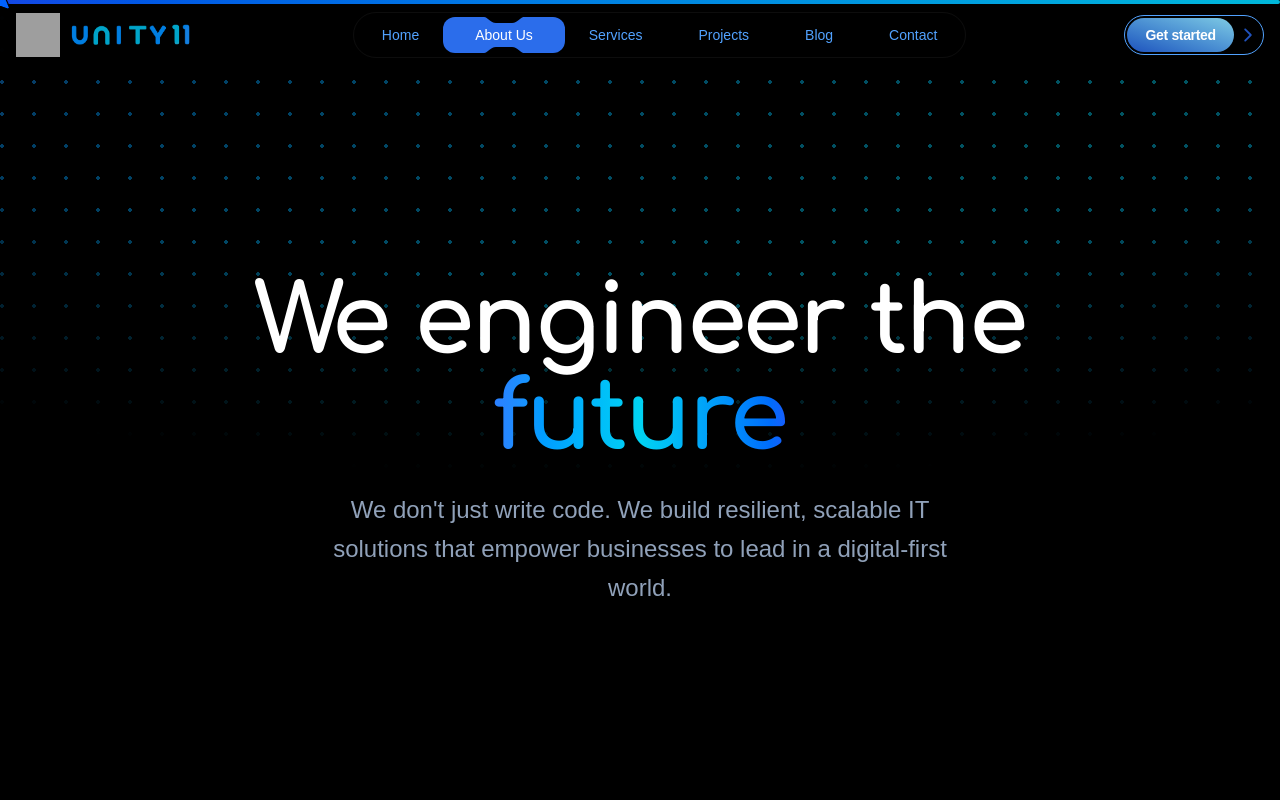
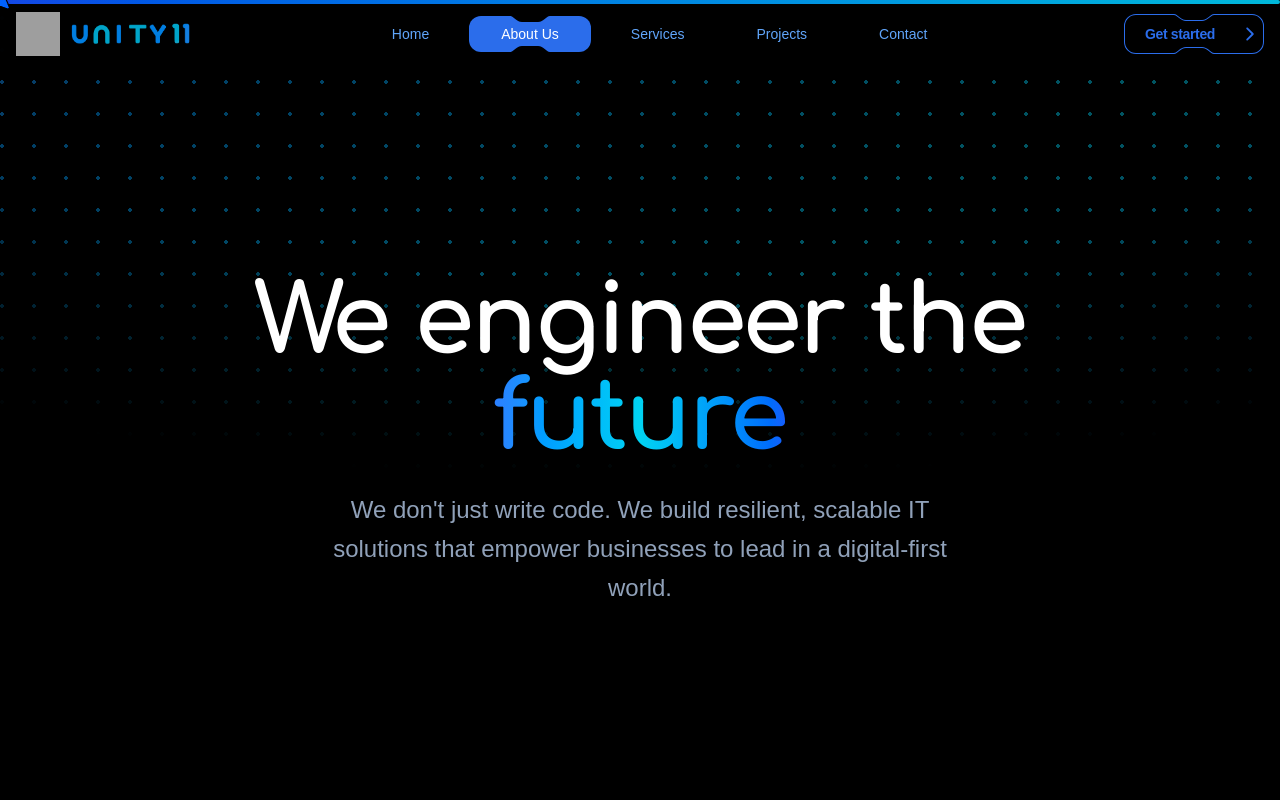
Before and after one commit to UNITY-11/unity11, a Next.js app in the folder apps/client/: page /about in a window 1280 px wide. Shown: the top 800 px of the page. Built offline with nearby package versions, Linux system fonts and the light colour scheme; grey boxes are pictures that could not be loaded.

Commit message:
Update Navbar links and hover animations

```diff
--- a/apps/client/src/components/layout/Navbar.tsx
+++ b/apps/client/src/components/layout/Navbar.tsx
@@ -18,12 +18,12 @@ const navLinks: NavLink[] = [
   { name: "About Us", href: "/about" },
   { name: "Services", href: "/services" },
   { name: "Projects", href: "/projects" },
-  { name: "Blog", href: "/blog" },
   { name: "Contact", href: "/contact" },
 ];
 
 const Navbar: React.FC = () => {
   const [activeLink, setActiveLink] = useState("Home");
+  const [hoveredLink, setHoveredLink] = useState<string | null>(null);
   const [menuOpen, setMenuOpen] = useState(false);
   const [showNav, setShowNav] = useState(true);
   const [lastScrollY, setLastScrollY] = useState(0);
@@ -63,6 +63,7 @@ const Navbar: React.FC = () => {
           overWhite = true;
         }
       }
+
       setIsWhiteBg(overWhite);
     };
 
@@ -110,20 +111,48 @@ const Navbar: React.FC = () => {
 
         {/* Desktop Navigation */}
         <div className="hidden md:flex items-center">
-          <ul className={`flex items-center gap-2 backdrop-blur-md p-1 rounded-full shadow-md border ${isWhiteBg ? 'border-black/5 bg-gray-50/50' : 'border-white/5'}`}>
+          <ul
+            className="flex items-center gap-6"
+            onMouseLeave={() => setHoveredLink(null)}
+          >
             {navLinks.map((link) => (
-              <li key={link.name} className="relative">
+              <li
+                key={link.name}
+                className="relative group"
+                onMouseEnter={() => setHoveredLink(link.name)}
+              >
                 <Link
                   href={link.href}
                   onClick={() => setActiveLink(link.name)}
                   className={`relative z-10 block rounded-full px-6 py-2 text-sm font-medium transition-colors ${
                     activeLink === link.name
                       ? "text-white"
-                      : (isWhiteBg ? "text-gray-600 hover:text-[#185fca]" : "text-blue-400 hover:text-[#185fca]")
+                      : (isWhiteBg ? "text-gray-600 group-hover:text-[#2b6deb]" : "text-[#60a5fa] group-hover:text-[#2b6deb]")
                   }`}
                 >
                   {link.name}
                 </Link>
+
+                {/* Hover Border for non-active links */}
+                {hoveredLink === link.name && activeLink !== link.name && (
+                  <motion.div
+                    layoutId="hover-border"
+                    className="absolute -left-2 -right-2 top-1/2 -translate-y-1/2 h-[36px] flex pointer-events-none"
+                    transition={{
+                      type: "spring",
+                      stiffness: 300,
+                      damping: 30,
+                    }}
+                  >
+                    <div className="h-full flex-1 border-y-[1.5px] border-l-[1.5px] border-[#2b6deb] rounded-l-xl" />
+                    <svg width="40" height="36" viewBox="0 0 40 36" className="shrink-0 -mx-[0.5px]">
+                      <path d="M 0 0.75 C 4 0.75, 6 6.75, 12 6.75 L 28 6.75 C 34 6.75, 36 0.75, 40 0.75 M 40 35.25 C 36 35.25, 34 29.25, 28 29.25 L 12 29.25 C 6 29.25, 4 35.25, 0 35.25" fill="none" stroke="#2b6deb" strokeWidth="1.5" />
+                    </svg>
+                    <div className="h-full flex-1 border-y-[1.5px] border-r-[1.5px] border-[#2b6deb] rounded-r-xl" />
+                  </motion.div>
+                )}
+
+                {/* Active Pill Fill */}
                 {activeLink === link.name && (
                   <motion.div
                     layoutId="active-pill"
@@ -146,20 +175,24 @@ const Navbar: React.FC = () => {
           </ul>
         </div>
 
-        {/* CTA Button (Desktop) */}
         <Link
           href="/get-started"
-          className={`hidden sm:inline-flex group relative h-10 w-[140px] items-center overflow-hidden rounded-full border border-blue-400 p-0.5 transition-transform ${isWhiteBg ? 'bg-white' : 'bg-black'}`}
+          style={{ clipPath: "path('M 12 0 L 50 0 C 54 0, 56 6, 62 6 L 78 6 C 84 6, 86 0, 90 0 L 128 0 A 12 12 0 0 1 140 12 L 140 28 A 12 12 0 0 1 128 40 L 90 40 C 86 40, 84 34, 78 34 L 62 34 C 56 34, 54 40, 50 40 L 12 40 A 12 12 0 0 1 0 28 L 0 12 A 12 12 0 0 1 12 0 Z')" }}
+          className={`hidden sm:inline-flex group relative h-10 w-[140px] items-center transition-transform ${isWhiteBg ? 'bg-white' : 'bg-black'}`}
         >
+          <svg className="absolute inset-0 pointer-events-none z-20" width="140" height="40" viewBox="0 0 140 40">
+            <path d="M 12 0 L 50 0 C 54 0, 56 6, 62 6 L 78 6 C 84 6, 86 0, 90 0 L 128 0 A 12 12 0 0 1 140 12 L 140 28 A 12 12 0 0 1 128 40 L 90 40 C 86 40, 84 34, 78 34 L 62 34 C 56 34, 54 40, 50 40 L 12 40 A 12 12 0 0 1 0 28 L 0 12 A 12 12 0 0 1 12 0 Z" fill="none" stroke="#2b6deb" strokeWidth="2" />
+          </svg>
+
           {/* Dynamic Section */}
-          <div className="flex h-full w-[80%] items-center justify-center rounded-full bg-gradient-to-tr from-[#2052bd] to-[#7fcbe4] transition-all duration-500 ease-in-out group-hover:w-full">
-            <span className="text-white text-sm font-bold tracking-tight whitespace-nowrap">
+          <div className="flex h-full w-[80%] relative z-10 items-center justify-center rounded-xl bg-transparent group-hover:bg-[#2b6deb] transition-all duration-500 ease-in-out group-hover:w-full">
+            <span className="text-[#2b6deb] group-hover:text-white transition-colors duration-500 text-sm font-bold tracking-tight whitespace-nowrap">
               Get started
             </span>
           </div>
 
           {/* Icon Section */}
-          <div className="flex h-full w-[20%] items-center justify-center text-[#2052bd] overflow-hidden transition-all duration-300 ease-in-out group-hover:w-0 group-hover:opacity-0">
+          <div className="flex h-full w-[20%] relative z-10 items-center justify-center text-[#2b6deb] overflow-hidden transition-all duration-300 ease-in-out group-hover:w-0 group-hover:opacity-0">
             <IoIosArrowForward className="h-5 w-5 flex-shrink-0" />
           </div>
         </Link>
@@ -179,9 +212,9 @@ const Navbar: React.FC = () => {
           initial={{ opacity: 0, y: -10 }}
           animate={{ opacity: 1, y: 0 }}
           exit={{ opacity: 0, y: -10 }}
-          className="md:hidden bg-black border-t border-gray-800 mt-3 h-screen flex justify-center items-center py-10"
+          className="md:hidden fixed top-[68px] left-0 w-full h-[calc(100vh-68px)] bg-black/95 backdrop-blur-md border-t border-gray-800 flex flex-col justify-center items-center py-10 z-40 overflow-y-auto"
         >
-          <ul className="h-full flex flex-col gap-10 items-center">
+          <ul className="h-full flex flex-col gap-10 items-center justify-center">
             {navLinks.map((link) => (
               <li key={link.name}>
                 <Link
@@ -205,17 +238,22 @@ const Navbar: React.FC = () => {
             <Link
               href="/get-started"
               onClick={() => setMenuOpen(false)}
-              className="group relative inline-flex h-12 w-[160px] items-center overflow-hidden rounded-full border border-blue-400 bg-black p-0.5 transition-transform shadow-md"
+              style={{ clipPath: "path('M 12 0 L 60 0 C 64 0, 66 6, 72 6 L 88 6 C 94 6, 96 0, 100 0 L 148 0 A 12 12 0 0 1 160 12 L 160 36 A 12 12 0 0 1 148 48 L 100 48 C 96 48, 94 42, 88 42 L 72 42 C 66 42, 64 48, 60 48 L 12 48 A 12 12 0 0 1 0 36 L 0 12 A 12 12 0 0 1 12 0 Z')" }}
+              className="group relative inline-flex h-12 w-[160px] items-center bg-black transition-transform shadow-md"
             >
+              <svg className="absolute inset-0 pointer-events-none z-20" width="160" height="48" viewBox="0 0 160 48">
+                <path d="M 12 0 L 60 0 C 64 0, 66 6, 72 6 L 88 6 C 94 6, 96 0, 100 0 L 148 0 A 12 12 0 0 1 160 12 L 160 36 A 12 12 0 0 1 148 48 L 100 48 C 96 48, 94 42, 88 42 L 72 42 C 66 42, 64 48, 60 48 L 12 48 A 12 12 0 0 1 0 36 L 0 12 A 12 12 0 0 1 12 0 Z" fill="none" stroke="#2b6deb" strokeWidth="2" />
+              </svg>
+
               {/* Dynamic Section */}
-              <div className="flex h-full w-[80%] items-center justify-center rounded-full bg-gradient-to-tr from-[#2052bd] to-[#7fcbe4] transition-all duration-500 ease-in-out group-hover:w-full">
-                <span className="text-white text-sm font-bold tracking-tight whitespace-nowrap">
+              <div className="flex h-full w-[80%] relative z-10 items-center justify-center rounded-xl bg-transparent group-hover:bg-[#2b6deb] transition-all duration-500 ease-in-out group-hover:w-full">
+                <span className="text-[#2b6deb] group-hover:text-white transition-colors duration-500 text-sm font-bold tracking-tight whitespace-nowrap">
                   Get started
                 </span>
               </div>
 
               {/* Icon Section */}
-              <div className="flex h-full w-[20%] items-center justify-center text-[#2052bd] overflow-hidden transition-all duration-300 ease-in-out group-hover:w-0 group-hover:opacity-0">
+              <div className="flex h-full w-[20%] relative z-10 items-center justify-center text-[#2b6deb] overflow-hidden transition-all duration-300 ease-in-out group-hover:w-0 group-hover:opacity-0">
                 <IoIosArrowForward className="h-5 w-5 flex-shrink-0" />
               </div>
             </Link>
```
